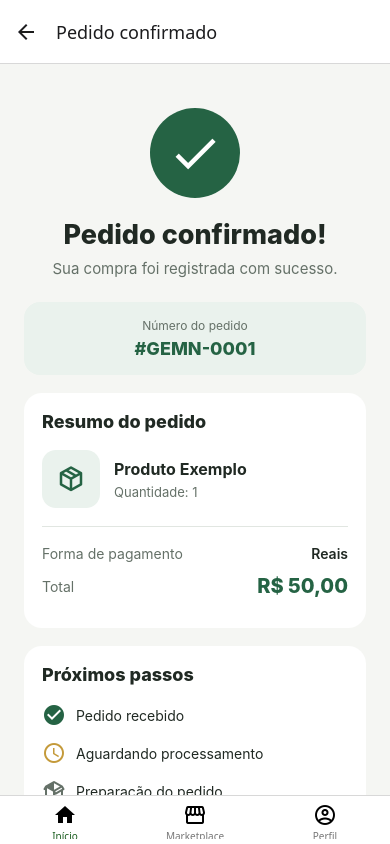
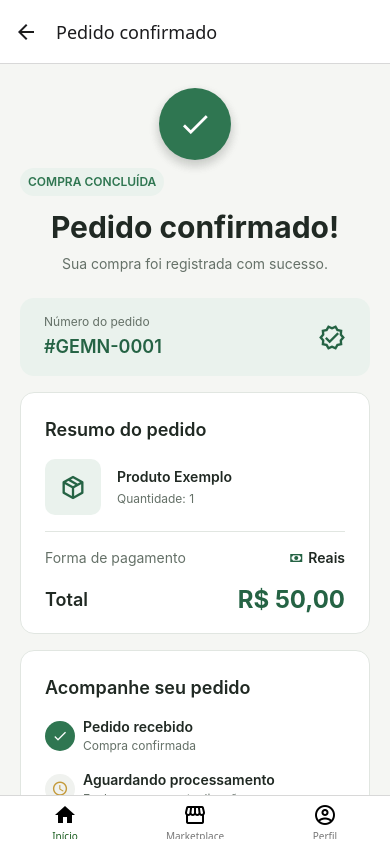
Before and after one commit to RicardoRamosRocha/GEMN, a React Native app: screen /OrderConfirmation in a window 390 px wide. Built offline with nearby package versions, Linux system fonts and the light colour scheme.

Commit message:
feat: moderniza tela de confirmacao do pedido

```diff
--- a/src/screens/OrderConfirmationScreen.tsx
+++ b/src/screens/OrderConfirmationScreen.tsx
@@ -1,364 +1,147 @@
 import React from 'react';
-import {
-  View,
-  Text,
-  StyleSheet,
-  ScrollView,
-  TouchableOpacity,
-} from 'react-native';
+import { StyleSheet, Text, View, useWindowDimensions } from 'react-native';
 import { MaterialCommunityIcons } from '@expo/vector-icons';
-import { SafeAreaView } from 'react-native-safe-area-context';
 
-import { colors } from '../theme/colors';
+import { AppBadge, AppButton, AppCard, AppScreen } from '../components/ui';
+import { colors, layout, radius, shadows, spacing, typography } from '../theme/tokens';
 
-export default function OrderConfirmationScreen({
-  route,
-  navigation,
-}: any) {
-  const {
-    name = 'Produto Exemplo',
-    quantity = 1,
-    paymentMethod = 'money',
-    total = 'R$ 50,00',
-  } = route?.params ?? {};
+export default function OrderConfirmationScreen({ route, navigation }: any) {
+  const { width } = useWindowDimensions();
+  const wide = width >= layout.breakpoints.tablet;
+  const { name = 'Produto Exemplo', quantity = 1, paymentMethod = 'money', total = 'R$ 50,00' } = route?.params ?? {};
 
   return (
-    <SafeAreaView style={styles.safeArea}>
-      <ScrollView
-        style={styles.container}
-        contentContainerStyle={styles.content}
-        showsVerticalScrollIndicator={false}
-      >
-        {/* Ícone de sucesso */}
+    <AppScreen scroll edges={['bottom']} contentContainerStyle={styles.content}>
+      <View style={[styles.confirmation, wide && styles.confirmationWide]}>
+        <View style={styles.hero}>
           <View style={styles.successIcon}>
-          <MaterialCommunityIcons
-            name="check"
-            size={55}
-            color={colors.white}
-          />
+            <MaterialCommunityIcons name="check" size={34} color={colors.white} />
+          </View>
+          <AppBadge label="COMPRA CONCLUÍDA" variant="success" />
+          <Text style={styles.title}>Pedido confirmado!</Text>
+          <Text style={styles.subtitle}>Sua compra foi registrada com sucesso.</Text>
         </View>
 
-        <Text style={styles.title}>
-          Pedido confirmado!
-        </Text>
-
-        <Text style={styles.subtitle}>
-          Sua compra foi registrada com sucesso.
-        </Text>
-
-        {/* Número do pedido */}
         <View style={styles.orderNumber}>
-          <Text style={styles.orderNumberLabel}>
-            Número do pedido
-          </Text>
-
-          <Text style={styles.orderNumberValue}>
-            #GEMN-0001
-          </Text>
+          <View>
+            <Text style={styles.orderNumberLabel}>Número do pedido</Text>
+            <Text style={styles.orderNumberValue}>#GEMN-0001</Text>
+          </View>
+          <MaterialCommunityIcons name="check-decagram-outline" size={28} color={colors.primary} />
         </View>
 
-        {/* Resumo */}
-        <View style={styles.card}>
-          <Text style={styles.cardTitle}>
-            Resumo do pedido
-          </Text>
+        <View style={[styles.details, wide && styles.detailsWide]}>
+          <AppCard elevated={wide} style={styles.card}>
+            <Text style={styles.cardTitle}>Resumo do pedido</Text>
 
             <View style={styles.productRow}>
               <View style={styles.productIcon}>
-              <MaterialCommunityIcons
-                name="package-variant-closed"
-                size={30}
-                color={colors.primary}
-              />
+                <MaterialCommunityIcons name="package-variant-closed" size={28} color={colors.primary} />
               </View>
-
               <View style={styles.productInfo}>
-              <Text style={styles.productName}>
-                {name}
-              </Text>
-
-              <Text style={styles.quantity}>
-                Quantidade: {quantity}
-              </Text>
+                <Text style={styles.productName}>{name}</Text>
+                <Text style={styles.quantity}>Quantidade: {quantity}</Text>
               </View>
             </View>
 
             <View style={styles.divider} />
 
             <View style={styles.row}>
-            <Text style={styles.label}>
-              Forma de pagamento
-            </Text>
-
-            <Text style={styles.value}>
-              {paymentMethod === 'money'
-                ? 'Reais'
-                : 'Moeda GEMN'}
-            </Text>
-          </View>
-
-          <View style={styles.row}>
-            <Text style={styles.label}>
-              Total
-            </Text>
-
-            <Text style={styles.total}>
-              {total}
-            </Text>
+              <Text style={styles.label}>Forma de pagamento</Text>
+              <View style={styles.paymentValue}>
+                <MaterialCommunityIcons
+                  name={paymentMethod === 'money' ? 'cash' : 'star-four-points'}
+                  size={16}
+                  color={paymentMethod === 'money' ? colors.primary : colors.secondary}
+                />
+                <Text style={styles.value}>{paymentMethod === 'money' ? 'Reais' : 'Moeda GEMN'}</Text>
               </View>
             </View>
 
-        {/* Próximos passos */}
-        <View style={styles.card}>
-          <Text style={styles.cardTitle}>
-            Próximos passos
-          </Text>
+            <View style={styles.totalRow}>
+              <Text style={styles.totalLabel}>Total</Text>
+              <Text style={styles.total}>{total}</Text>
+            </View>
+          </AppCard>
 
+          <AppCard elevated={wide} style={[styles.card, styles.stepsCard]}>
+            <Text style={styles.cardTitle}>Acompanhe seu pedido</Text>
             <View style={styles.step}>
-            <MaterialCommunityIcons
-              name="check-circle"
-              size={24}
-              color={colors.primary}
-            />
-
-            <Text style={styles.stepText}>
-              Pedido recebido
-            </Text>
+              <View style={[styles.stepIcon, styles.stepIconActive]}>
+                <MaterialCommunityIcons name="check" size={16} color={colors.white} />
+              </View>
+              <View style={styles.stepCopy}>
+                <Text style={styles.stepTitle}>Pedido recebido</Text>
+                <Text style={styles.stepText}>Compra confirmada</Text>
+              </View>
+            </View>
+            <View style={styles.step}>
+              <View style={styles.stepIcon}>
+                <MaterialCommunityIcons name="clock-outline" size={17} color={colors.secondary} />
+              </View>
+              <View style={styles.stepCopy}>
+                <Text style={styles.stepTitle}>Aguardando processamento</Text>
+                <Text style={styles.stepText}>Em breve, novas atualizações</Text>
+              </View>
+            </View>
+            <View style={styles.stepLast}>
+              <View style={styles.stepIcon}>
+                <MaterialCommunityIcons name="package-variant" size={17} color={colors.textSecondary} />
+              </View>
+              <View style={styles.stepCopy}>
+                <Text style={styles.stepTitle}>Preparação do pedido</Text>
+                <Text style={styles.stepText}>Será iniciado em seguida</Text>
+              </View>
+            </View>
+          </AppCard>
         </View>
 
-          <View style={styles.step}>
-            <MaterialCommunityIcons
-              name="clock-outline"
-              size={24}
-              color={colors.secondary}
-            />
-
-            <Text style={styles.stepText}>
-              Aguardando processamento
-            </Text>
-          </View>
-
-          <View style={styles.step}>
-            <MaterialCommunityIcons
-              name="package-variant"
-              size={24}
-              color={colors.textSecondary}
-            />
-
-            <Text style={styles.stepText}>
-              Preparação do pedido
-            </Text>
+        <View style={styles.actions}>
+          <AppButton title="Continuar comprando" onPress={() => navigation.navigate('MarketplaceHome')} style={styles.primaryButton} />
+          <AppButton title="Voltar" variant="outline" onPress={() => navigation.goBack()} style={styles.secondaryButton} />
         </View>
       </View>
-
-        {/* Botão voltar ao marketplace */}
-        <TouchableOpacity
-          style={styles.primaryButton}
-          onPress={() =>
-            navigation.navigate('MarketplaceHome')
-          }
-        >
-          <MaterialCommunityIcons
-            name="storefront-outline"
-            size={22}
-            color={colors.white}
-          />
-
-          <Text style={styles.primaryButtonText}>
-            Continuar comprando
-          </Text>
-        </TouchableOpacity>
-
-        {/* Botão voltar */}
-        <TouchableOpacity
-          style={styles.secondaryButton}
-          onPress={() => navigation.goBack()}
-        >
-          <Text style={styles.secondaryButtonText}>
-            Voltar
-          </Text>
-        </TouchableOpacity>
-      </ScrollView>
-    </SafeAreaView>
+    </AppScreen>
   );
 }
 
 const styles = StyleSheet.create({
-  safeArea: {
-    flex: 1,
-    backgroundColor: colors.background,
-  },
-
-  container: {
-    flex: 1,
-    backgroundColor: colors.background,
-  },
-
-  content: {
-    padding: 24,
-    paddingBottom: 40,
-    alignItems: 'center',
-  },
-
-  successIcon: {
-    width: 90,
-    height: 90,
-    borderRadius: 45,
-    backgroundColor: colors.primary,
-    alignItems: 'center',
-    justifyContent: 'center',
-    marginTop: 20,
-  },
-
-  title: {
-    fontSize: 27,
-    fontWeight: '800',
-    color: colors.text,
-    marginTop: 20,
-    textAlign: 'center',
-  },
-
-  subtitle: {
-    fontSize: 15,
-    color: colors.textSecondary,
-    marginTop: 8,
-    textAlign: 'center',
-  },
-
-  orderNumber: {
-    width: '100%',
-    backgroundColor: colors.primaryLight,
-    borderRadius: 16,
-    padding: 16,
-    marginTop: 24,
-    alignItems: 'center',
-  },
-
-  orderNumberLabel: {
-    fontSize: 12,
-    color: colors.textSecondary,
-  },
-
-  orderNumberValue: {
-    fontSize: 18,
-    fontWeight: '800',
-    color: colors.primary,
-    marginTop: 5,
-  },
-
-  card: {
-    width: '100%',
-    backgroundColor: colors.white,
-    borderRadius: 18,
-    padding: 18,
-    marginTop: 18,
-  },
-
-  cardTitle: {
-    fontSize: 18,
-    fontWeight: '800',
-    color: colors.text,
-    marginBottom: 18,
-  },
-
-  productRow: {
-    flexDirection: 'row',
-    alignItems: 'center',
-  },
-
-  productIcon: {
-    width: 58,
-    height: 58,
-    borderRadius: 14,
-    backgroundColor: colors.primaryLight,
-    alignItems: 'center',
-    justifyContent: 'center',
-  },
-
-  productInfo: {
-    flex: 1,
-    marginLeft: 14,
-  },
-
-  productName: {
-    fontSize: 16,
-    fontWeight: '700',
-    color: colors.text,
-  },
-
-  quantity: {
-    fontSize: 13,
-    color: colors.textSecondary,
-    marginTop: 5,
-  },
-
-  divider: {
-    height: 1,
-    backgroundColor: colors.border,
-    marginVertical: 18,
-  },
-
-  row: {
-    flexDirection: 'row',
-    justifyContent: 'space-between',
-    alignItems: 'center',
-    marginBottom: 12,
-  },
-
-  label: {
-    fontSize: 14,
-    color: colors.textSecondary,
-  },
-
-  value: {
-    fontSize: 14,
-    fontWeight: '600',
-    color: colors.text,
-  },
-
-  total: {
-    fontSize: 20,
-    fontWeight: '800',
-    color: colors.primary,
-  },
-
-  step: {
-    flexDirection: 'row',
-    alignItems: 'center',
-    marginBottom: 14,
-  },
-
-  stepText: {
-    fontSize: 14,
-    color: colors.text,
-    marginLeft: 10,
-  },
-
-  primaryButton: {
-    width: '100%',
-    height: 54,
-    borderRadius: 16,
-    backgroundColor: colors.primary,
-    flexDirection: 'row',
-    alignItems: 'center',
-    justifyContent: 'center',
-    marginTop: 24,
-  },
-
-  primaryButtonText: {
-    color: colors.white,
-    fontSize: 16,
-    fontWeight: '700',
-    marginLeft: 8,
-  },
-
-  secondaryButton: {
-    paddingVertical: 16,
-  },
-
-  secondaryButtonText: {
-    color: colors.primary,
-    fontSize: 15,
-    fontWeight: '600',
-  },
+  content: { paddingTop: spacing.md, paddingBottom: spacing.xxl },
+  confirmation: { width: '100%', maxWidth: 620, alignSelf: 'center', gap: spacing.md },
+  confirmationWide: { maxWidth: 840, gap: spacing.lg },
+  hero: { alignItems: 'center', gap: spacing.sm, paddingVertical: spacing.sm },
+  successIcon: { width: 72, height: 72, borderRadius: radius.full, backgroundColor: colors.success, alignItems: 'center', justifyContent: 'center', ...shadows.floating },
+  title: { ...typography.heading1, color: colors.text, textAlign: 'center', marginTop: spacing.xs },
+  subtitle: { ...typography.bodySmall, color: colors.textSecondary, textAlign: 'center' },
+  orderNumber: { minHeight: 76, paddingHorizontal: spacing.lg, paddingVertical: spacing.md, borderRadius: radius.lg, backgroundColor: colors.primaryLight, flexDirection: 'row', alignItems: 'center', justifyContent: 'space-between' },
+  orderNumberLabel: { ...typography.caption, color: colors.textSecondary },
+  orderNumberValue: { ...typography.heading3, color: colors.primary, marginTop: spacing.xs },
+  details: { gap: spacing.md },
+  detailsWide: { flexDirection: 'row', alignItems: 'stretch' },
+  card: { flex: 1, borderWidth: 1, borderColor: colors.border },
+  cardTitle: { ...typography.heading3, color: colors.text, marginBottom: spacing.md },
+  productRow: { flexDirection: 'row', alignItems: 'center' },
+  productIcon: { width: 56, height: 56, borderRadius: radius.md, backgroundColor: colors.primaryLight, alignItems: 'center', justifyContent: 'center' },
+  productInfo: { flex: 1, marginLeft: spacing.md },
+  productName: { ...typography.label, color: colors.text },
+  quantity: { ...typography.caption, color: colors.textSecondary, marginTop: spacing.xs },
+  divider: { height: 1, backgroundColor: colors.border, marginVertical: spacing.md },
+  row: { flexDirection: 'row', alignItems: 'center', justifyContent: 'space-between', gap: spacing.sm },
+  label: { ...typography.bodySmall, color: colors.textSecondary, flex: 1 },
+  paymentValue: { flexDirection: 'row', alignItems: 'center', gap: spacing.xs },
+  value: { ...typography.label, color: colors.text },
+  totalRow: { flexDirection: 'row', justifyContent: 'space-between', alignItems: 'center', marginTop: spacing.md },
+  totalLabel: { ...typography.heading3, color: colors.text },
+  total: { ...typography.heading2, color: colors.primary },
+  stepsCard: { minWidth: 0 },
+  step: { flexDirection: 'row', alignItems: 'center', marginBottom: spacing.md },
+  stepLast: { flexDirection: 'row', alignItems: 'center' },
+  stepIcon: { width: 30, height: 30, borderRadius: radius.full, backgroundColor: colors.surfaceMuted, alignItems: 'center', justifyContent: 'center' },
+  stepIconActive: { backgroundColor: colors.success },
+  stepCopy: { flex: 1, marginLeft: spacing.sm },
+  stepTitle: { ...typography.label, color: colors.text },
+  stepText: { ...typography.caption, color: colors.textSecondary, marginTop: 1 },
+  actions: { gap: spacing.sm, marginTop: spacing.xs },
+  primaryButton: { width: '100%' },
+  secondaryButton: { width: '100%' },
 });
```
Lines whose indentation alone changed are shown as unchanged.
